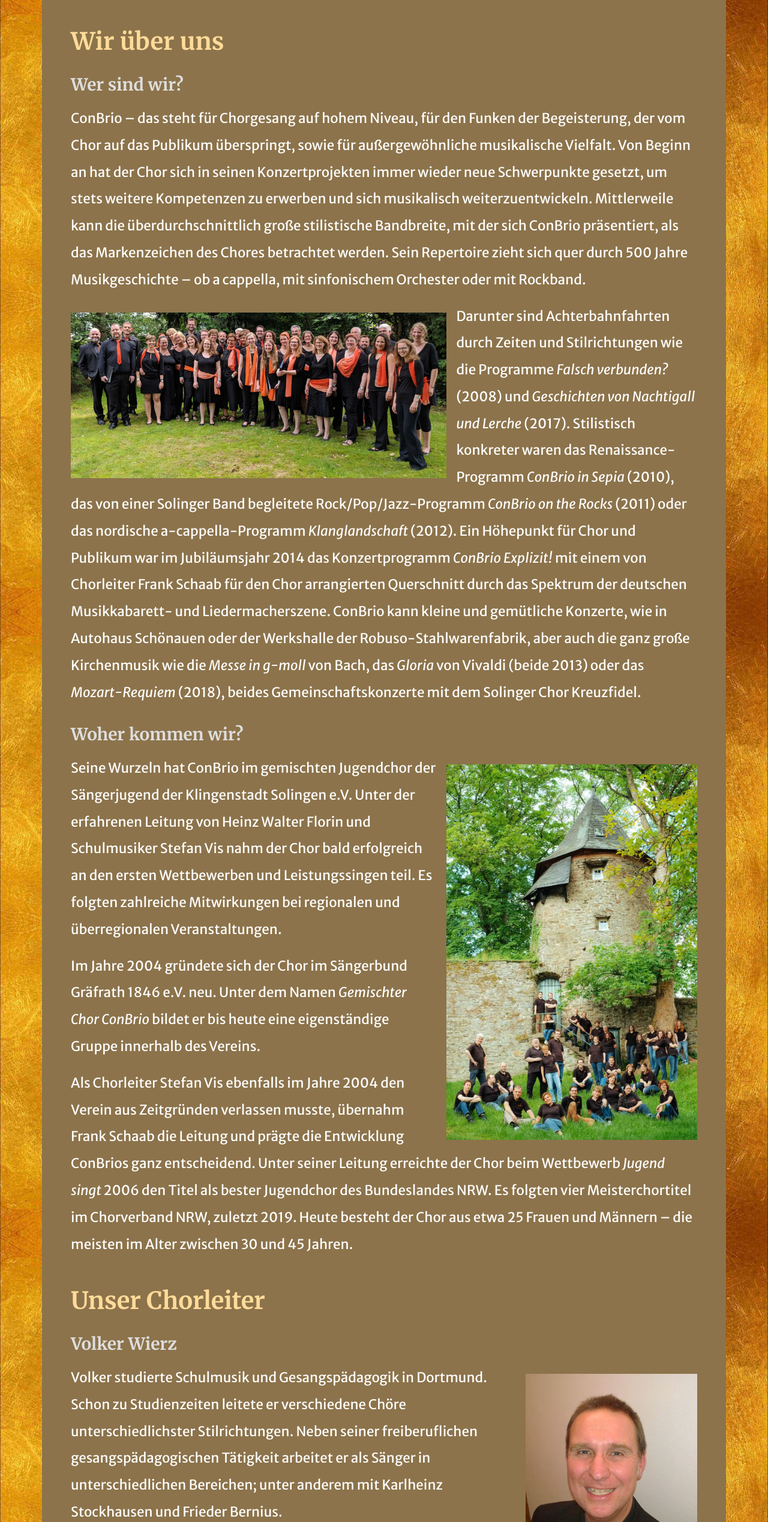
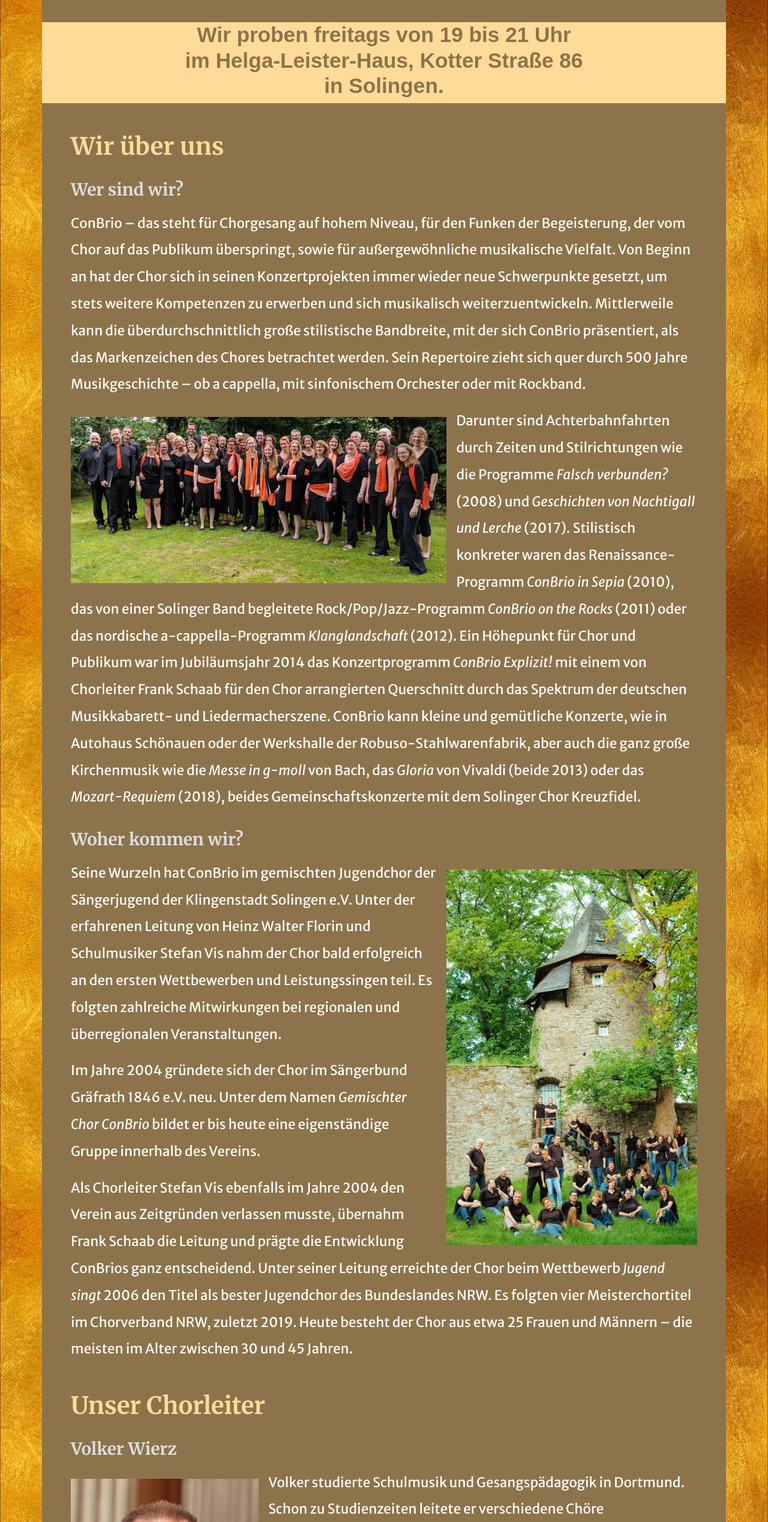
Before and after one commit to pemistahl/conbrio-homepage, a plain HTML site: page index.html in a window 1280 px wide. Shown: the part 1570-4107 px from the top of the page at 60% size. Drawn offline with nearby package versions, Linux system fonts and the light colour scheme; a web font is replaced by a local one.

Commit message:
Add info about when and where

```diff
--- a/assets/css/custom.css
+++ b/assets/css/custom.css
@@ -6,6 +6,20 @@
   --cb-light-grey: #dedede;
   --cb-grey: #8b8a8e;
 }
+
+/* custom fonts */
+/*
+@font-face {
+  font-family: Akrobat;
+  src: url("../fonts/akrobat-semibold.woff2");
+}
+
+@font-face {
+  font-family: Akrobat;
+  src: url("../fonts/akrobat-bold.woff2");
+  font-weight: bold;
+}
+*/
 
 /* Breakpoint Extra Small (< 576px) */
 body {
@@ -74,7 +88,7 @@ p {
   line-height: 200%;
 }
 
-p:last-child {
+#about-section p:last-child {
   margin-bottom: 3rem;
 }
 
@@ -89,6 +103,25 @@ p:last-child {
 #cb-header-logo {
   margin-top: 1.2rem;
   width: 7rem;
+}
+
+#cb-img-conbrio-2014 {
+  width: 70%;
+}
+
+#cb-img-chorleitung {
+  width: 60%;
+}
+
+.cb-light-gold {
+  background-color: var(--cb-light-gold);
+}
+
+.cb-light-gold h2 {
+  font-family: "Oooh Baby", sans-serif;
+  font-weight: bold;
+  color: var(--cb-gold);
+  text-align: center;
 }
 
 .cb-gold {
@@ -131,7 +164,7 @@ p:last-child {
 
 /* Breakpoint Small (sm) */
 @media (min-width: 576px) {
-  p:last-child {
+  #about-section p:last-child {
     margin-bottom: 1rem;
   }
 
@@ -170,11 +203,19 @@ p:last-child {
   #cb-img-conbrio-2018 {
     width: 60%;
   }
+  #cb-img-chorleitung {
+    width: 30%;
+  }
   #cb-header-row {
     margin-top: 11.7rem;
   }
   #cb-header-logo {
     width: 16rem;
+  }
+  .cb-light-gold h2 {
+    font-size: 2.2rem;
+    padding-left: 8rem;
+    padding-right: 8rem;
   }
   .navbar-dark .navbar-nav .nav-link, p {
     font-size: 1.3rem;
@@ -191,6 +232,10 @@ p:last-child {
   }
   #cb-header-logo {
     width: 18rem;
+  }
+  .cb-light-gold h2 {
+    padding-left: 14rem;
+    padding-right: 14rem;
   }
   .navbar-dark .navbar-nav .nav-link, p {
     font-size: 1.4rem;
--- a/index.html
+++ b/index.html
@@ -8,7 +8,7 @@
   <link
     rel="stylesheet"
     type="text/css"
-    href="https://fonts.googleapis.com/css?family=Merriweather:700|Merriweather+Sans:400,400italic,700"
+    href="https://fonts.googleapis.com/css?family=Merriweather:700|Merriweather+Sans:400,400italic,700|Oooh+Baby:400"
   >
   <link
     rel="stylesheet"
@@ -60,7 +60,7 @@
         </div>
       </div>
     </nav>
-    <div class="row cb-gold pb-4">
+    <div id="news-section" class="row cb-gold pb-4">
       <div class="col px-sm-3 px-md-4 px-xl-5">
         <h1 id="neuigkeiten">Endlich wieder live!</h1>
         <p>
@@ -88,7 +88,15 @@
           Am 7. August können Sie ConBrio <i>Open Air</i> beim Konzerttag der
           Gemeinde Unterburg erleben.
         </p>
-
+      </div>
+    </div>
+    <div class="row cb-light-gold">
+      <div class="col">
+        <h2>Wir proben freitags von 19 bis 21 Uhr im Helga-Leister-Haus, Kotter Straße 86 in Solingen.</h2>
+      </div>
+    </div>
+    <div id="about-section" class="row cb-gold pb-4">
+      <div class="col px-sm-3 px-md-4 px-xl-5">
         <h1 id="about">Wir über uns</h1>
         <h3>Wer sind wir?</h3>
         <p>
@@ -163,8 +171,9 @@
         <h1 id="chorleitung">Unser Chorleiter</h1>
         <h3>Volker Wierz</h3>
         <img
-          src="assets/images/volkerwierz.jpg"
-          class="img-fluid ms-lg-3 mt-lg-3 mb-3 mb-lg-0 float-lg-end"
+          id="cb-img-chorleitung"
+          src="assets/images/volkerwierz2.jpg"
+          class="img-fluid me-lg-3 mt-lg-3 mb-3 mb-lg-0 float-lg-start"
           alt="Chorleiter Volker Wierz"
         >
         <p>
```
Also changed, not shown: assets/images/volkerwierz2.jpg (added).
